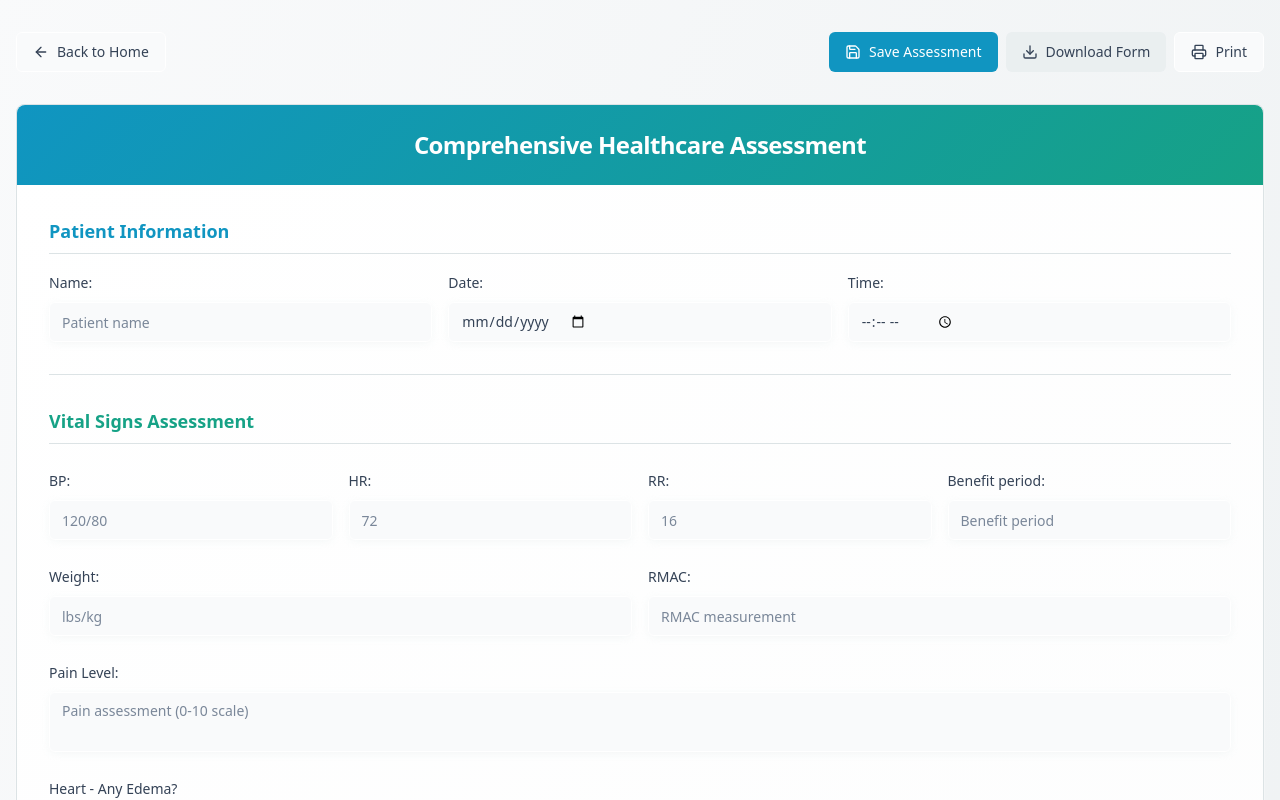
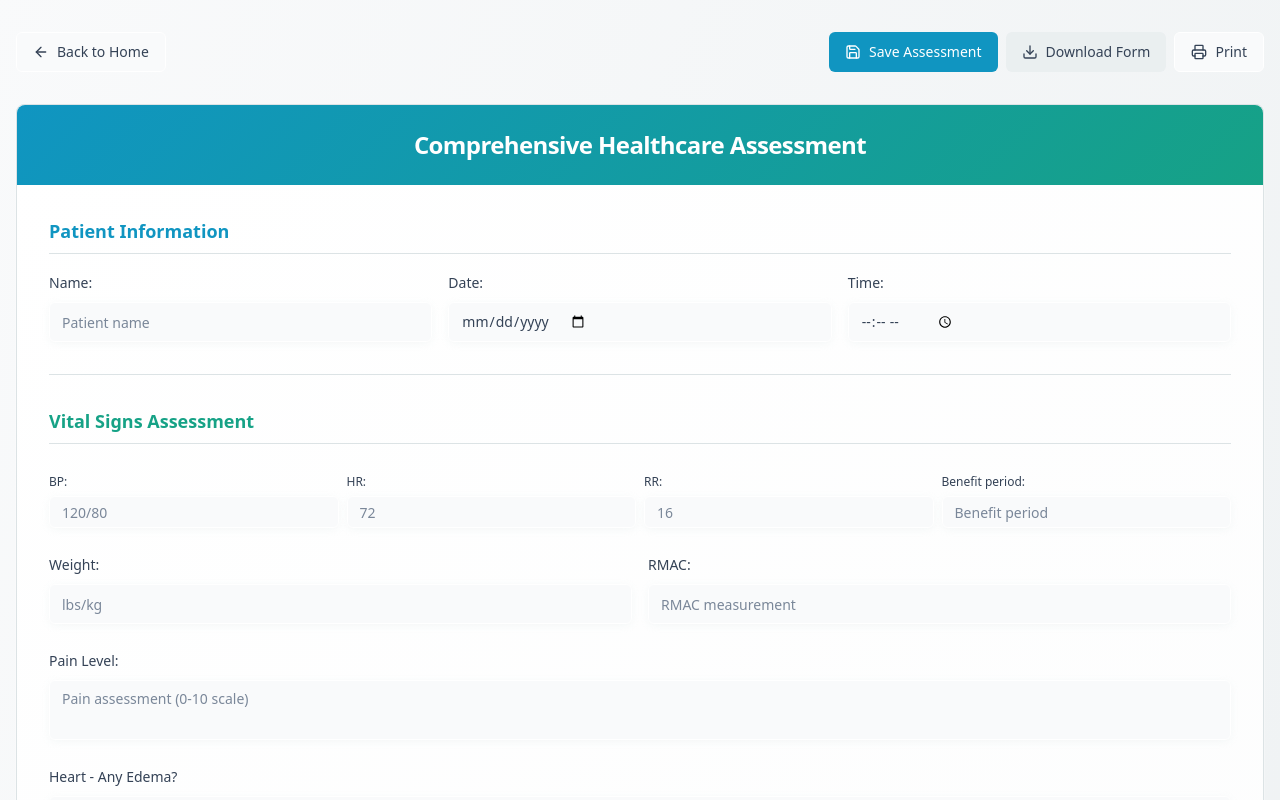
Before and after one commit to brokenstein/pic-to-slide-magic, a React (Vite) app: page / in a window 1280 px wide. Both pictures are taken after a click on the button "Start Comprehensive Assessment". Shown: the top 800 px of the page. Built offline with nearby package versions, Linux system fonts and the light colour scheme.

Commit message:
Shrink form fields for PDF
Adjusted the size of fields such as BP, HR, and RR to be half their original size in the downloadable PDF for better layout and readability.

```diff
--- a/src/components/forms/CombinedAssessmentForm.tsx
+++ b/src/components/forms/CombinedAssessmentForm.tsx
@@ -323,44 +323,44 @@ Report generated on: ${currentDate.toLocaleString()}
                 <h3 className="text-lg font-semibold text-medical-teal border-b border-border pb-2">Vital Signs Assessment</h3>
 
                 {/* Vital Signs Row */}
-                <div className="grid md:grid-cols-4 gap-4">
-                  <div className="space-y-2">
-                    <Label htmlFor="bp" className="text-sm font-medium">BP:</Label>
+                <div className="grid grid-cols-2 md:grid-cols-4 gap-2">
+                  <div className="space-y-1">
+                    <Label htmlFor="bp" className="text-xs font-medium">BP:</Label>
                     <Input
                       id="bp"
                       value={formData.bp}
                       onChange={(e) => handleInputChange('bp', e.target.value)}
-                      className="shadow-form"
+                      className="shadow-form h-8 text-sm"
                       placeholder="120/80"
                     />
                   </div>
-                  <div className="space-y-2">
-                    <Label htmlFor="hr" className="text-sm font-medium">HR:</Label>
+                  <div className="space-y-1">
+                    <Label htmlFor="hr" className="text-xs font-medium">HR:</Label>
                     <Input
                       id="hr"
                       value={formData.hr}
                       onChange={(e) => handleInputChange('hr', e.target.value)}
-                      className="shadow-form"
+                      className="shadow-form h-8 text-sm"
                       placeholder="72"
                     />
                   </div>
-                  <div className="space-y-2">
-                    <Label htmlFor="rr" className="text-sm font-medium">RR:</Label>
+                  <div className="space-y-1">
+                    <Label htmlFor="rr" className="text-xs font-medium">RR:</Label>
                     <Input
                       id="rr"
                       value={formData.rr}
                       onChange={(e) => handleInputChange('rr', e.target.value)}
-                      className="shadow-form"
+                      className="shadow-form h-8 text-sm"
                       placeholder="16"
                     />
                   </div>
-                  <div className="space-y-2">
-                    <Label htmlFor="benefitPeriod" className="text-sm font-medium">Benefit period:</Label>
+                  <div className="space-y-1">
+                    <Label htmlFor="benefitPeriod" className="text-xs font-medium">Benefit period:</Label>
                     <Input
                       id="benefitPeriod"
                       value={formData.benefitPeriod}
                       onChange={(e) => handleInputChange('benefitPeriod', e.target.value)}
-                      className="shadow-form"
+                      className="shadow-form h-8 text-sm"
                       placeholder="Benefit period"
                     />
                   </div>
```
